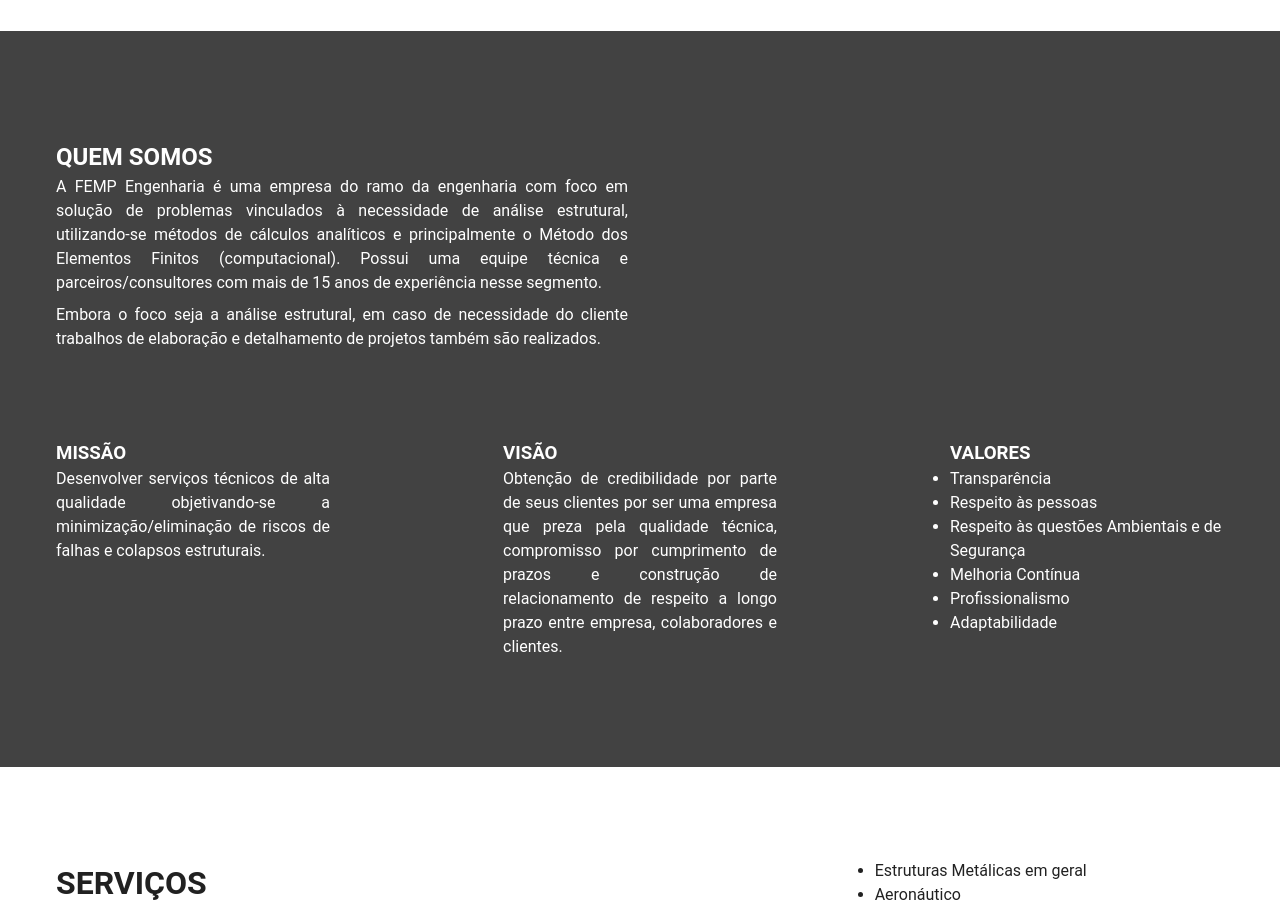
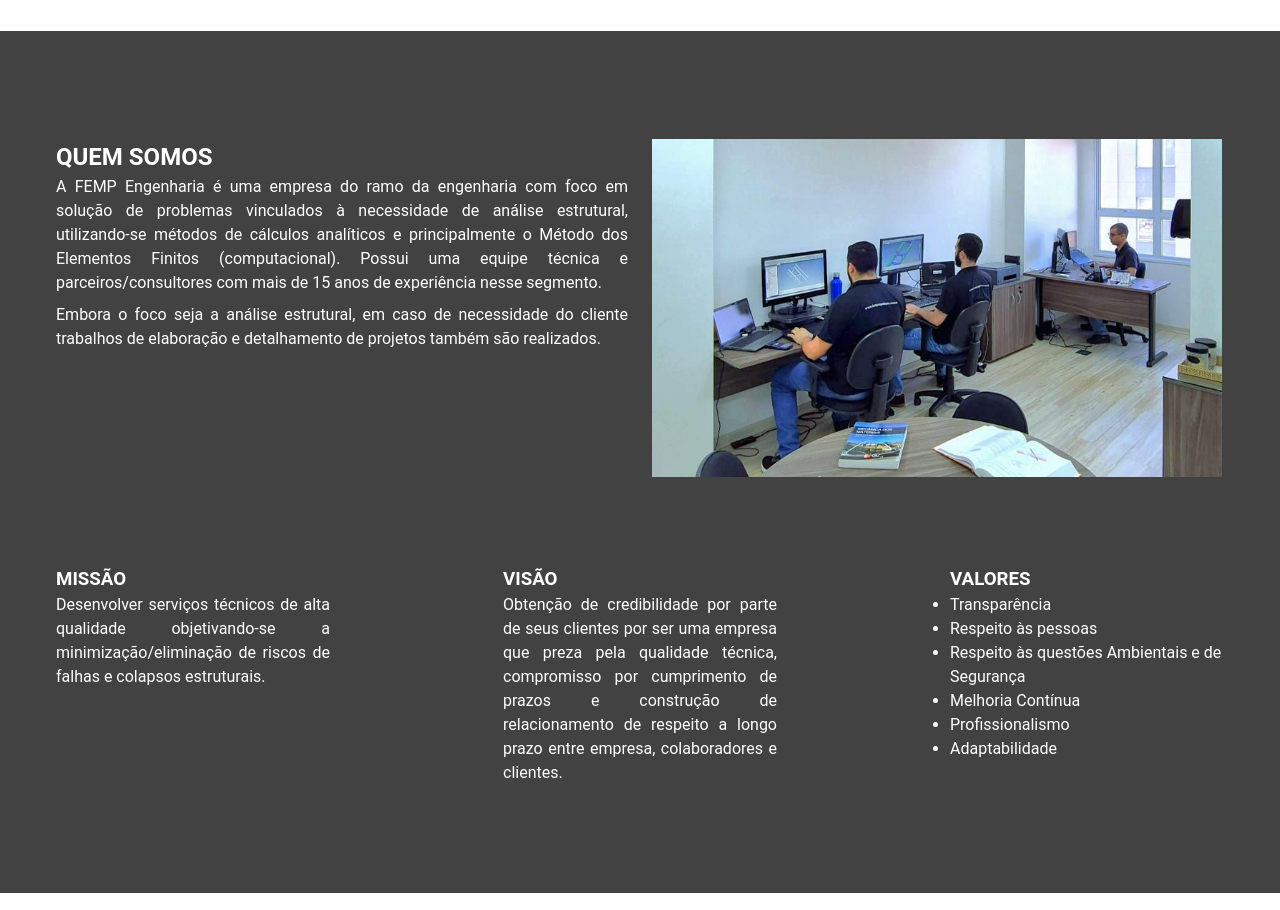
Before and after one commit to ploissken/femp, a Vue app: page / in a window 1280 px wide. Shown: the part 1840-2750 px from the top of the page. Built offline with nearby package versions, Linux system fonts and the light colour scheme.

Commit message:
add about img

```diff
--- a/src/components/sections/About.vue
+++ b/src/components/sections/About.vue
@@ -6,6 +6,9 @@
           <h2>{{ $t("about.title") }}</h2>
           <p class="text-justify">{{ $t("about.company_focus") }}</p>
           <p class="text-justify pt-2">{{ $t("about.company_plus") }}</p>
+        </v-col>
+        <v-col cols="12" md="6" class="d-flex justify-center align-center">
+          <v-img src="../../assets/about.png" />
         </v-col>
       </v-row>
       <v-row class="my-16">
```
Also changed, not shown: src/assets/about.png (added).
